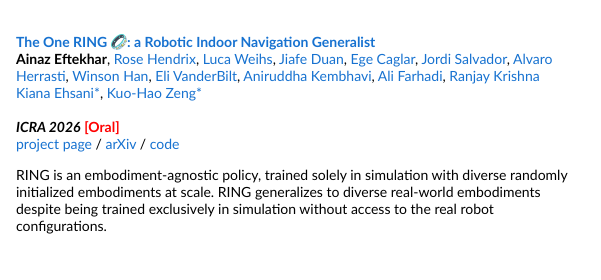
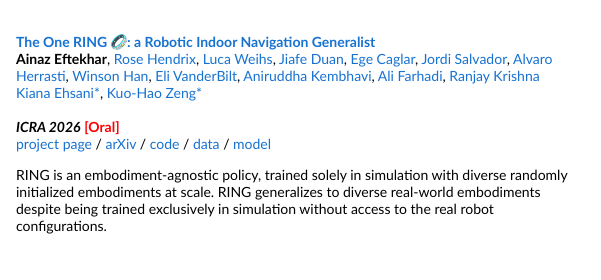
Before and after one commit to Ainaz99/Ainaz99.github.io, a plain HTML site: page index.html in a window 1280 px wide. Shown: the part 1940-2220 px from the top of the page, 444-1045 px from the left. Drawn offline with Linux system fonts and the light colour scheme.

Commit message:
data and model links for one ring

```diff
--- a/index.html
+++ b/index.html
@@ -471,6 +471,10 @@
               <a href="https://arxiv.org/pdf/2412.14401">arXiv</a>
               /
               <a href="https://github.com/Ainaz99/OneRING">code</a>
+              /
+              <a href="https://huggingface.co/datasets/allenai/ring-data">data</a>
+              /
+              <a href="https://huggingface.co/AinazEftekhar/OneRING">model</a>
               <p></p>
               <p>
               <p></p>
```
